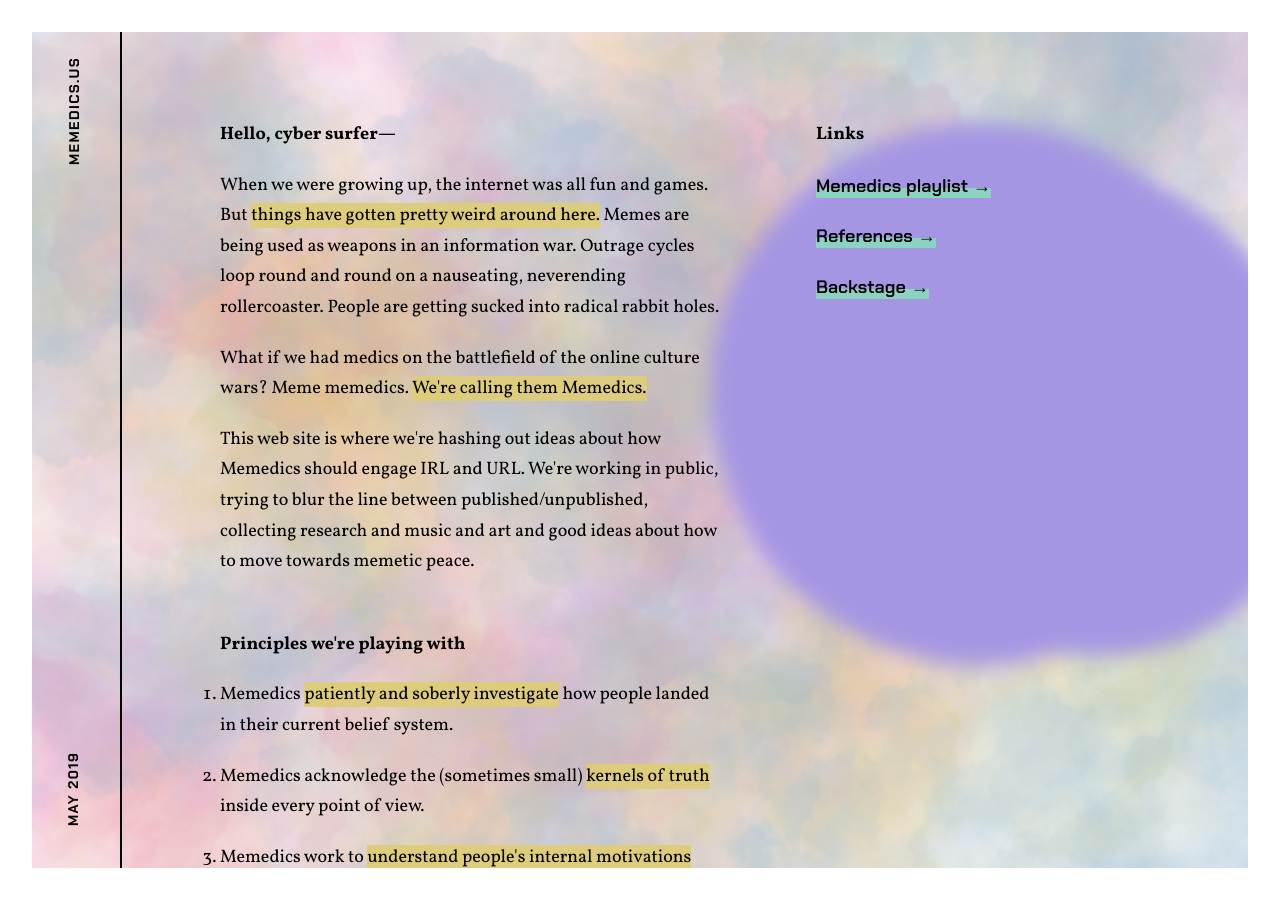
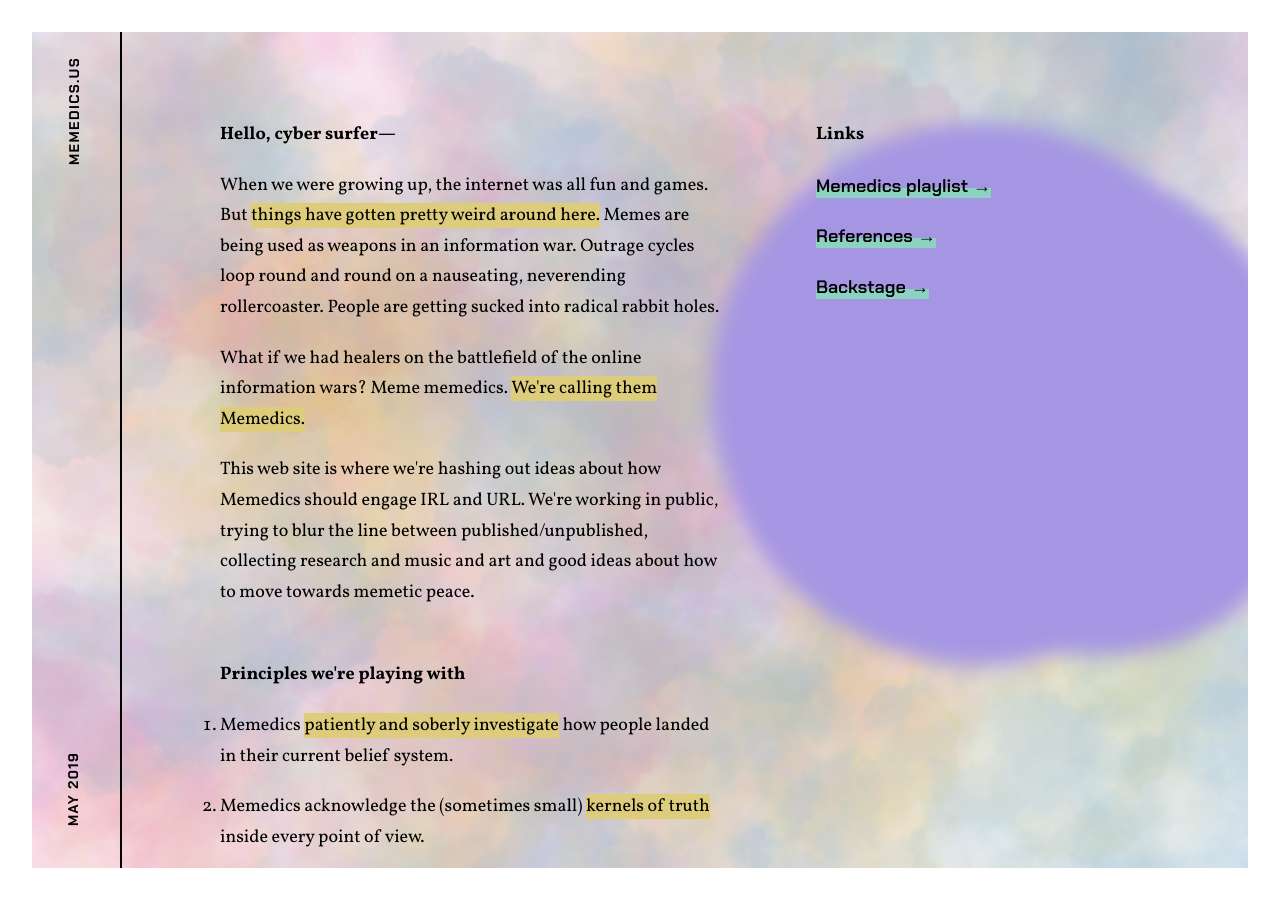
Before and after one commit to aaronzlewis/memedics, a Jekyll site: the page built from index.html, in a window 1280 px wide and 900 px high. Built offline with Jekyll 4.4.1, drawn with Linux system fonts in a browser that asks for light colours.

Commit message:
Copy updates

```diff
--- a/index.html
+++ b/index.html
@@ -25,7 +25,7 @@ title:
          Memes are being used as weapons in an information war. Outrage cycles
          loop round and round on a nauseating, neverending rollercoaster.
          People are getting sucked into radical rabbit holes.</p>
-      <p>What if we had medics on the battlefield of the online culture wars?
+      <p>What if we had healers on the battlefield of the online information wars?
          Meme memedics. <span class="highlight">We're calling them Memedics.</span>
       </p>
       <p>
```
